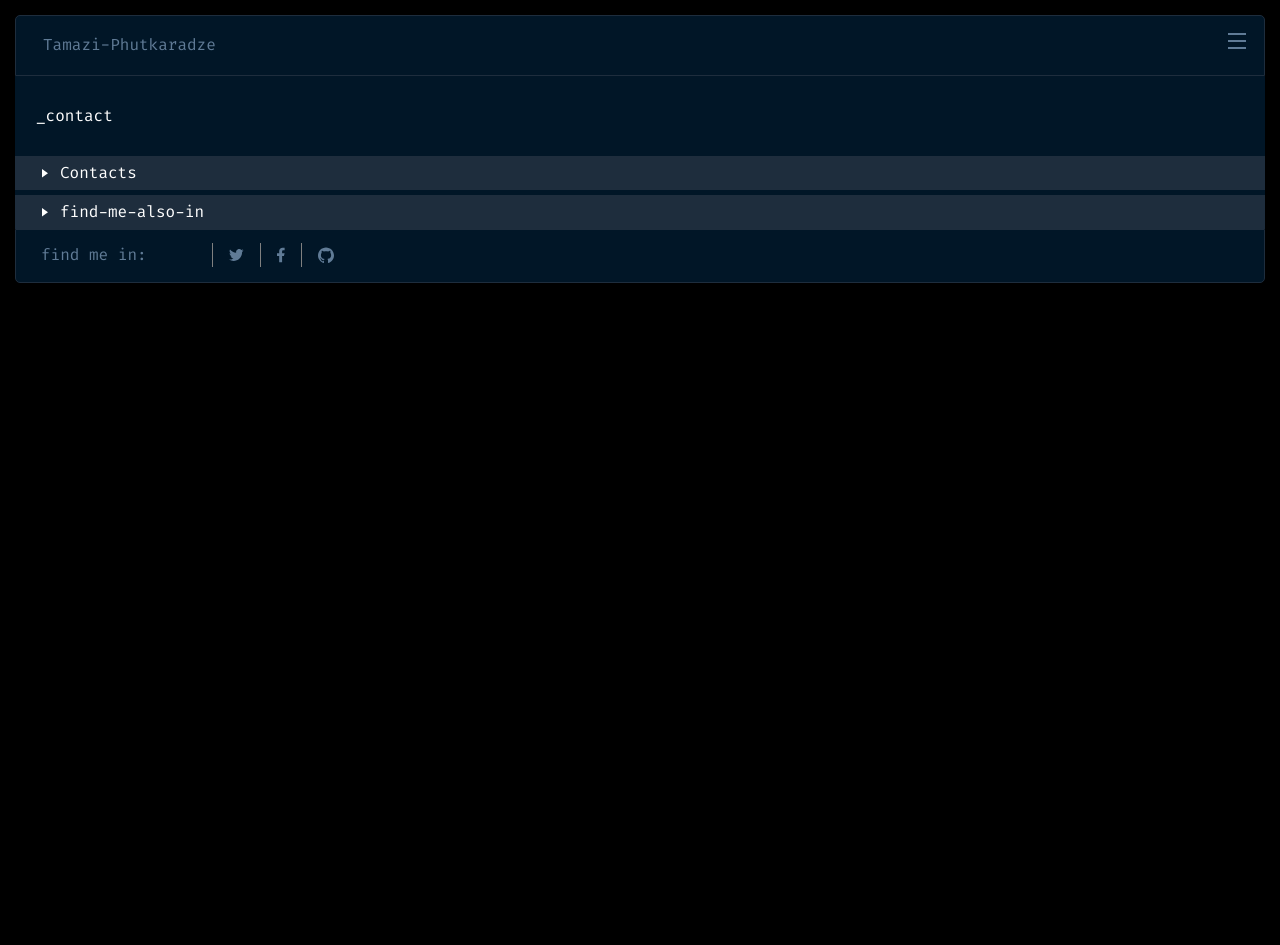
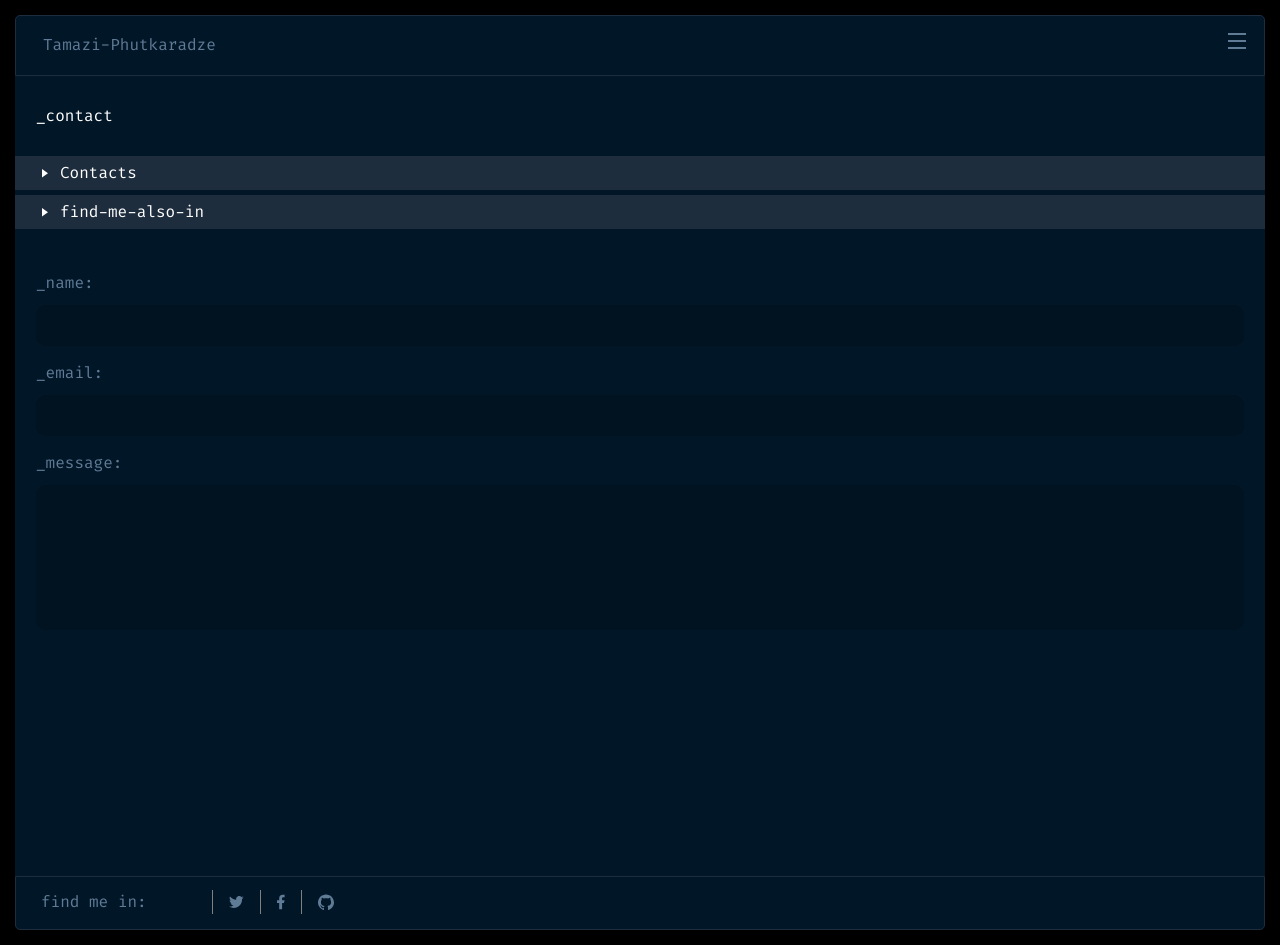
Before and after one commit to TamaziPhutkaradze/my-portfolio, a React (Vite) app: page /Contact in a window 1280 px wide. Before the commit the page ends 800 px from the top, so only its background shows below. Built offline with nearby package versions, Linux system fonts and the light colour scheme.

Commit message:
Add: Contact page design

```diff
--- a/src/components/Contact.tsx
+++ b/src/components/Contact.tsx
@@ -82,11 +82,26 @@ export default function Contact() {
           </Socials>
         )}
       </Buttons>
+      <TextsContainer>
+        <InputDiv>
+          <InputName>_name:</InputName>
+          <Input />
+        </InputDiv>
+        <InputDiv>
+          <InputName>_email:</InputName>
+          <Input />
+        </InputDiv>
+        <InputDiv>
+          <InputName>_message:</InputName>
+          <TextArea />
+        </InputDiv>
+      </TextsContainer>
     </Wrapper>
   );
 }
 const Wrapper = styled.div`
   background-color: #011627;
+  height: 100vh;
 `;
 const PageTitle = styled.div`
   padding: 28px 21px;
@@ -160,3 +175,38 @@ const LinkDiv = styled(motion.div)`
   align-items: center;
   color: #607b96;
 `;
+const TextsContainer = styled.div`
+  display: flex;
+  flex-direction: column;
+  padding: 42px 21px 38px;
+  gap: 15px;
+`;
+const InputDiv = styled.div`
+  display: flex;
+  flex-direction: column;
+  gap: 10px;
+`;
+const InputName = styled.p`
+  color: #607b96;
+  font-size: 16px;
+  font-weight: 400;
+`;
+const Input = styled.input`
+  width: 100%;
+  height: 41px;
+  background-color: #011221;
+  color: #ffff;
+  border-radius: 10px;
+  padding-left: 15px;
+`;
+const TextArea = styled.textarea`
+  width: 100%;
+  height: 145px;
+  background-color: #011221;
+  border-radius: 10px;
+  resize: none;
+  padding: 15px;
+  color: #ffff;
+  font-size: 16px;
+  font-weight: 400;
+`;
```
